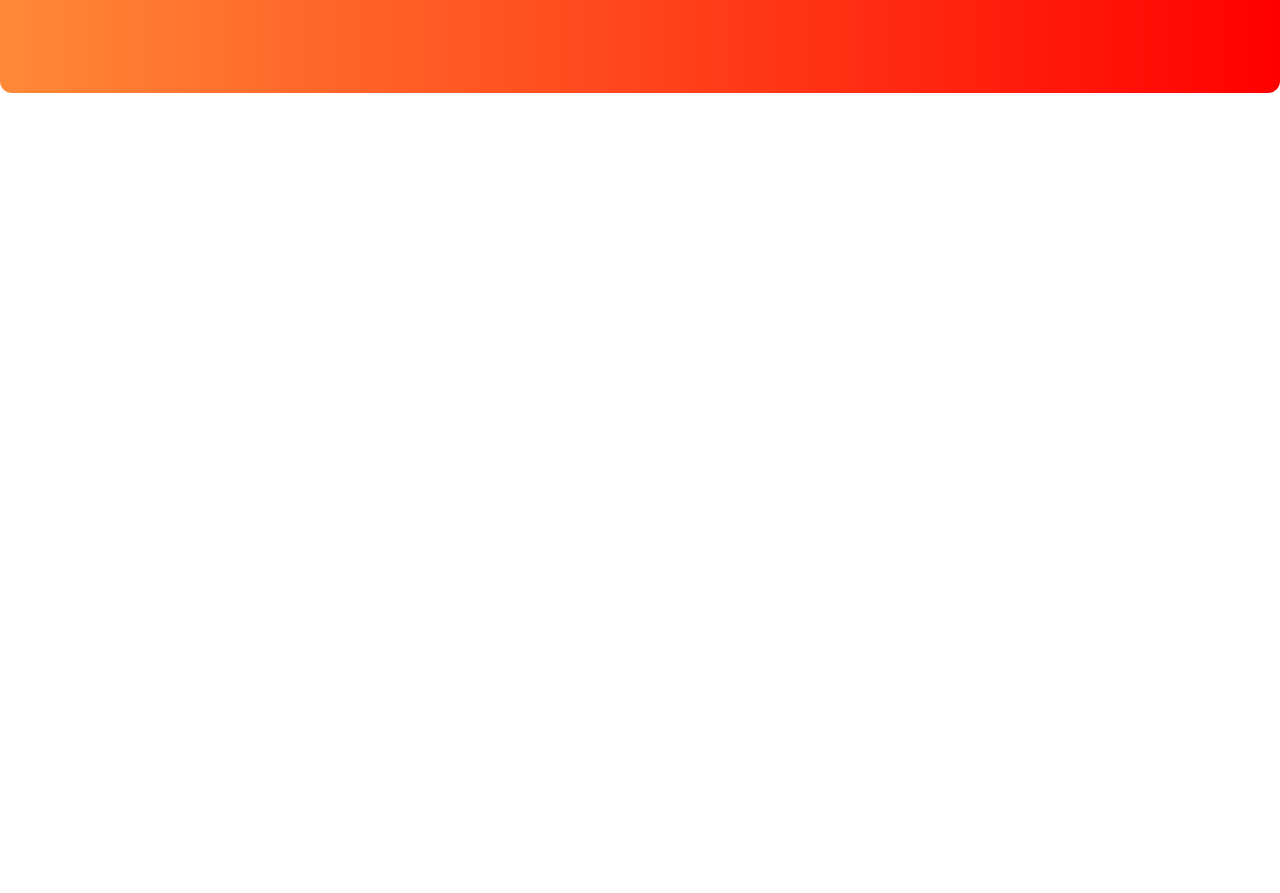
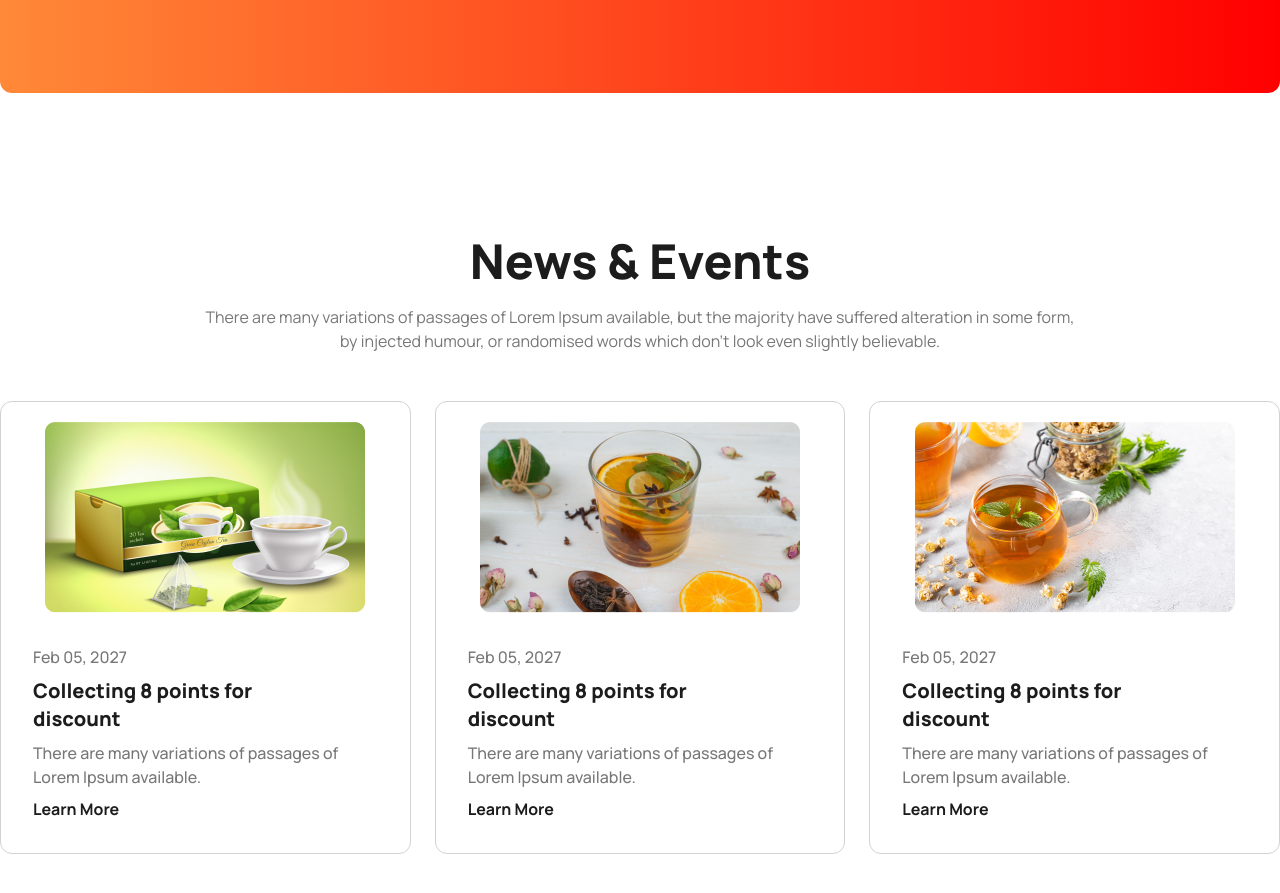
Before and after one commit to Its-Rafin/Tea-House, a plain HTML site: page index.html in a window 1280 px wide. Shown: the part 2676-3569 px from the top of the page. Before the commit the page ends 2897 px from the top, so only its background shows below. Drawn offline with nearby package versions, Linux system fonts and the light colour scheme.

Commit message:
Added News & Event Section wtih responsive

```diff
--- a/index.html
+++ b/index.html
@@ -152,22 +152,29 @@
       </div>
     </section>
     <!-- Clients Section -->
-     <section class="flex flex-col-reverse md:flex-row gap-14 my-32 bg-gradient-to-r from-gradient-start to-gradient-end text-white p-5 lg:py-24 lg:px-16 rounded-xl">
+    <section
+      class="flex flex-col-reverse md:flex-row gap-14 my-32 bg-gradient-to-r from-gradient-start to-gradient-end text-white p-5 lg:py-24 lg:px-16 rounded-xl">
       <!-- content -->
       <div class="flex-1 content-center">
         <h2 class="text-5xl font-extrabold">Meet Our Super <br>Clients</h2>
-        <p class="font-medium lg:w-[440px] mt-5 mb-8">There are many variations of passages of Lorem Ipsum available, but the majority have suffered alteration in some form, by injected humour, or randomised words which don't look even slightly believable. </p>
+        <p class="font-medium lg:w-[440px] mt-5 mb-8">There are many variations of passages of Lorem Ipsum available,
+          but the majority have suffered alteration in some form, by injected humour, or randomised words which don't
+          look even slightly believable. </p>
         <div>
-          <a class="btn text-xl font-bold bg-white px-7" href="#"><span class="text-gradient-start -mr-2">Sho</span><span class="text-gradient-end">w All</span></a>
+          <a class="btn text-xl font-bold bg-white px-7" href="#"><span
+              class="text-gradient-start -mr-2">Sho</span><span class="text-gradient-end">w All</span></a>
         </div>
       </div>
       <!-- Review Content -->
       <div class="flex justify-center">
         <div class="lg:flex-1 relative sm:mt-10">
           <!-- previous Review -->
-            <div class="relative w-[300px] lg:w-[433px] h-[233px] bg-white text-black rounded-lg p-10 mb-14 z-10 opacity-40">
-              <img class="absolute -left-5 -top-5 border-white border-4 rounded-full bg-white" src="images/client.png" alt="">
-              <p>We are providing the best and suitable home insurance services for the people who are interested to treatment</p>
+          <div
+            class="relative w-[300px] lg:w-[433px] h-[233px] bg-white text-black rounded-lg p-10 mb-14 z-10 opacity-40">
+            <img class="absolute -left-5 -top-5 border-white border-4 rounded-full bg-white" src="images/client.png"
+              alt="">
+            <p>We are providing the best and suitable home insurance services for the people who are interested to
+              treatment</p>
             <h6 class="text-title-color font-bold mt-5">Ilham Yuda</h6>
             <p class="font-medium">Businessman</p>
             <div class="flex justify-end">
@@ -175,9 +182,12 @@
             </div>
           </div>
           <!-- Now Review -->
-            <div class="absolute top-40 -left-4 w-[330px] lg:-left-32 lg:w-[433px] h-[233px] bg-white text-black rounded-lg p-10 z-20">
-              <img class="absolute -left-5 -top-5 border-white border-4 rounded-full bg-white" src="images/client.png" alt="">
-              <p>We are providing the best and suitable home insurance services for the people who are interested to treatment</p>
+          <div
+            class="absolute top-40 -left-4 w-[330px] lg:-left-32 lg:w-[433px] h-[233px] bg-white text-black rounded-lg p-10 z-20">
+            <img class="absolute -left-5 -top-5 border-white border-4 rounded-full bg-white" src="images/client.png"
+              alt="">
+            <p>We are providing the best and suitable home insurance services for the people who are interested to
+              treatment</p>
             <h6 class="text-title-color font-bold mt-5">Ilham Yuda</h6>
             <p class="font-medium">Businessman</p>
             <div class="flex justify-end">
@@ -186,13 +196,64 @@
           </div>
           <!-- Next Review -->
           <div class="relative w-[300px] lg:w-[433px] h-[233px] bg-white text-black rounded-lg p-10 z-10 opacity-40">
-              <img class="absolute -left-5 -top-5 border-white border-4 rounded-full bg-white" src="images/client.png" alt="">
-              <p>We are providing the best and suitable home insurance services for the people who are interested to treatment</p>
+            <img class="absolute -left-5 -top-5 border-white border-4 rounded-full bg-white" src="images/client.png"
+              alt="">
+            <p>We are providing the best and suitable home insurance services for the people who are interested to
+              treatment</p>
             <h6 class="text-title-color font-bold mt-5">Ilham Yuda</h6>
             <p class="font-medium">Businessman</p>
             <div class="flex justify-end">
               <img src="images/circles.png" alt="">
             </div>
+          </div>
+        </div>
+      </div>
+    </section>
+    <!-- News & Event Section -->
+    <section class="mt-36 mb-32">
+      <h2 class="text-title-color text-5xl font-extrabold text-center">News & Events</h2>
+      <p class="text-description-color text-center mt-5 mb-12">There are many variations of passages of Lorem Ipsum
+        available, but the majority have suffered alteration in some form,<br> by injected humour, or randomised words
+        which don't look even slightly believable. </p>
+      <!-- Card Section -->
+      <div class="grid grid-cols-1 md:grid-cols-2 lg:grid-cols-3 gap-6">
+        <!-- card-1 -->
+        <div class="card bg-base-100 rounded-xl border border-[#D2D2D2] pt-5 ">
+          <figure>
+            <img src="images/news-1.png" alt="Shoes" />
+          </figure>
+          <div class="card-body">
+            <p class="font-medium text-description-color">Feb 05, 2027</p>
+            <h2 class="text-xl text-title-color font-extrabold">Collecting 8 points for <br>discount</h2>
+            <p class="font-medium text-description-color">There are many variations of passages of Lorem Ipsum
+              available.</p>
+            <a class="text-title-color font-bold" href="#">Learn More</a>
+          </div>
+        </div>
+        <!-- card-2 -->
+        <div class="card bg-base-100 rounded-xl border border-[#D2D2D2] pt-5">
+          <figure>
+            <img src="images/news-2.png" alt="Shoes" />
+          </figure>
+          <div class="card-body">
+            <p class="font-medium text-description-color">Feb 05, 2027</p>
+            <h2 class="text-xl text-title-color font-extrabold">Collecting 8 points for <br>discount</h2>
+            <p class="font-medium text-description-color">There are many variations of passages of Lorem Ipsum
+              available.</p>
+            <a class="text-title-color font-bold" href="#">Learn More</a>
+          </div>
+        </div>
+        <!-- card-3 -->
+        <div class="card bg-base-100 rounded-xl border border-[#D2D2D2] pt-5">
+          <figure>
+            <img src="images/news-3.png" alt="Shoes" />
+          </figure>
+          <div class="card-body">
+            <p class="font-medium text-description-color">Feb 05, 2027</p>
+            <h2 class="text-xl text-title-color font-extrabold">Collecting 8 points for <br>discount</h2>
+            <p class="font-medium text-description-color">There are many variations of passages of Lorem Ipsum
+              available.</p>
+            <a class="text-title-color font-bold" href="#">Learn More</a>
           </div>
         </div>
       </div>
```
Lines whose indentation alone changed are shown as unchanged.
